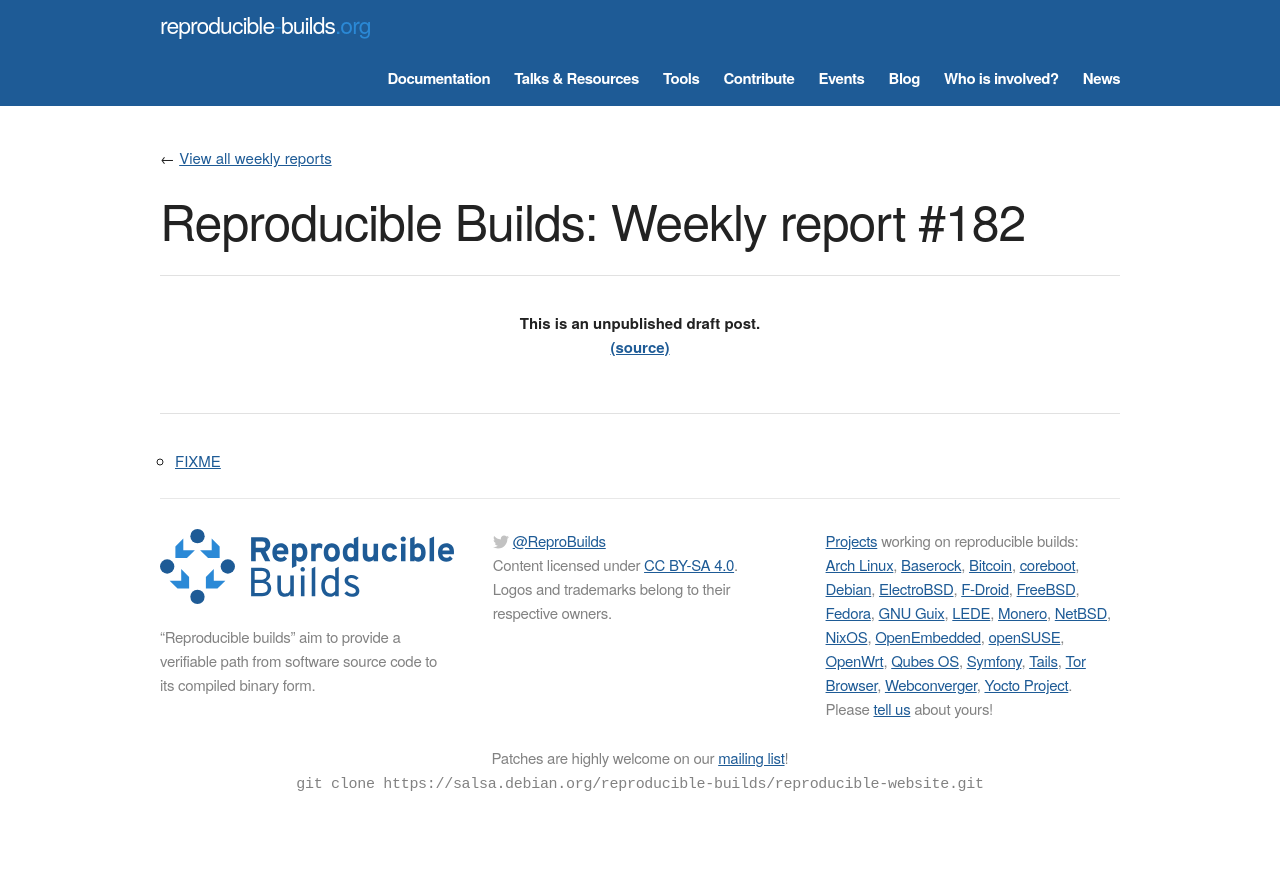
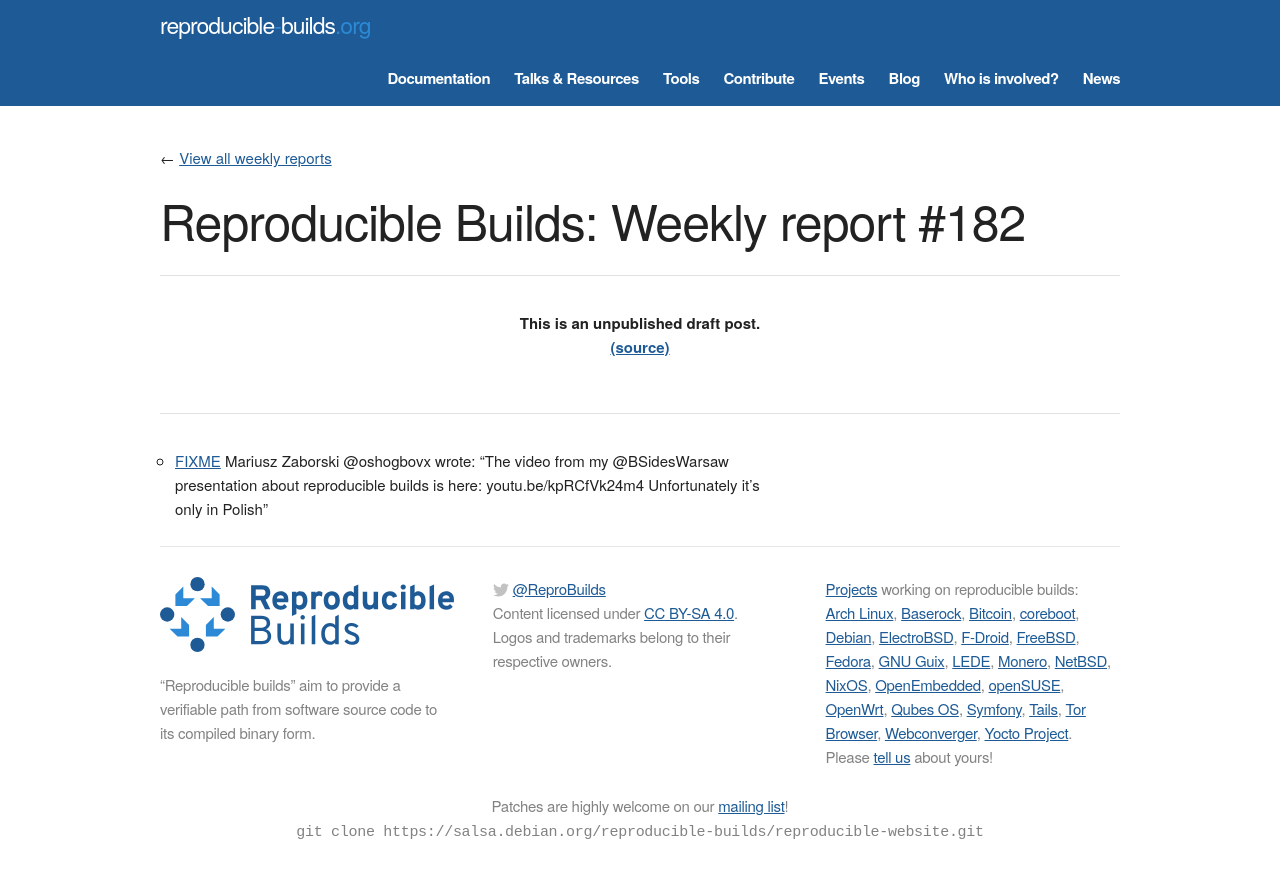
Before and after one commit to prototypefund/reproducible-website, a Jekyll site: the page built from _blog/posts/182.md, in a window 1280 px wide. Shown: the top 878 px of the page. Built offline with Jekyll 4.4.1, drawn with Linux system fonts in a browser that asks for light colours; some web fonts are replaced.

Commit message:
182: include actual tweet text
Signed-off-by: Holger Levsen <holger@layer-acht.org>

```diff
--- a/_blog/posts/182.md
+++ b/_blog/posts/182.md
@@ -3,4 +3,4 @@
 week: 182
 ---
 
-* [FIXME](https://twitter.com/oshogbovx/status/1052629864279203840)
+* [FIXME](https://twitter.com/oshogbovx/status/1052629864279203840)  Mariusz Zaborski @oshogbovx wrote: "The video from my @BSidesWarsaw presentation about reproducible builds is here: youtu.be/kpRCfVk24m4 Unfortunately it’s only in Polish"
```
